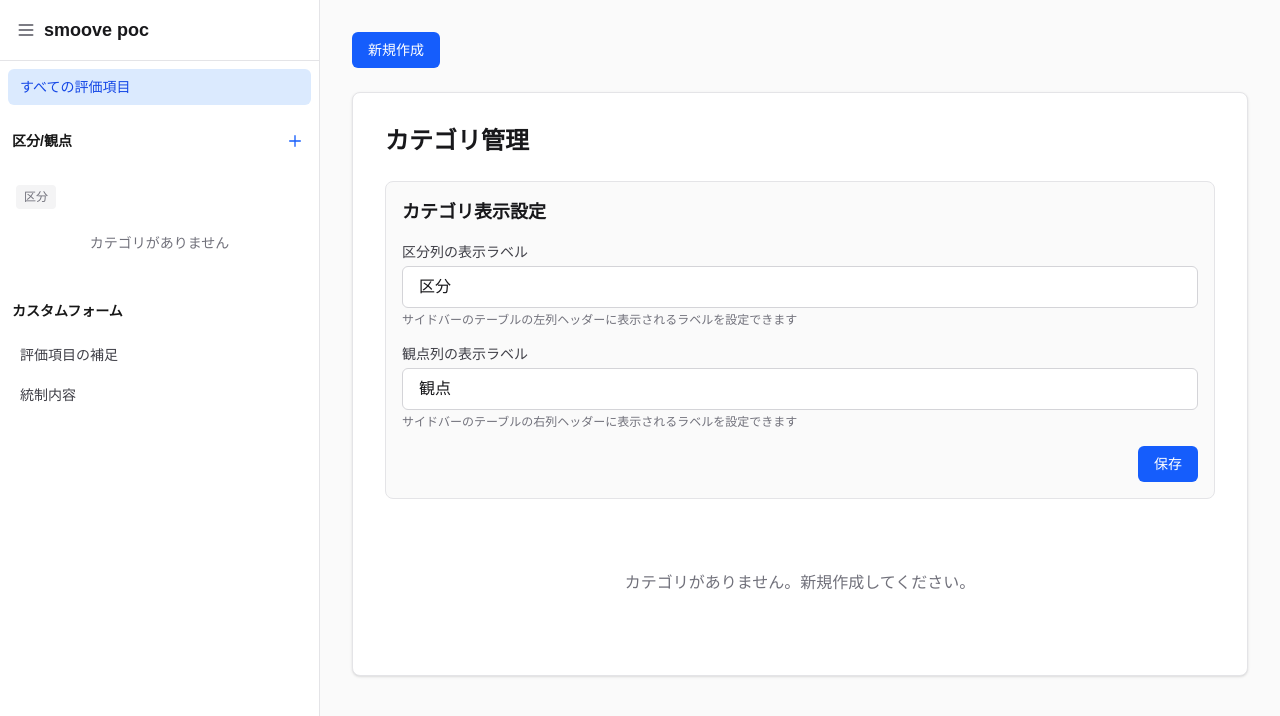
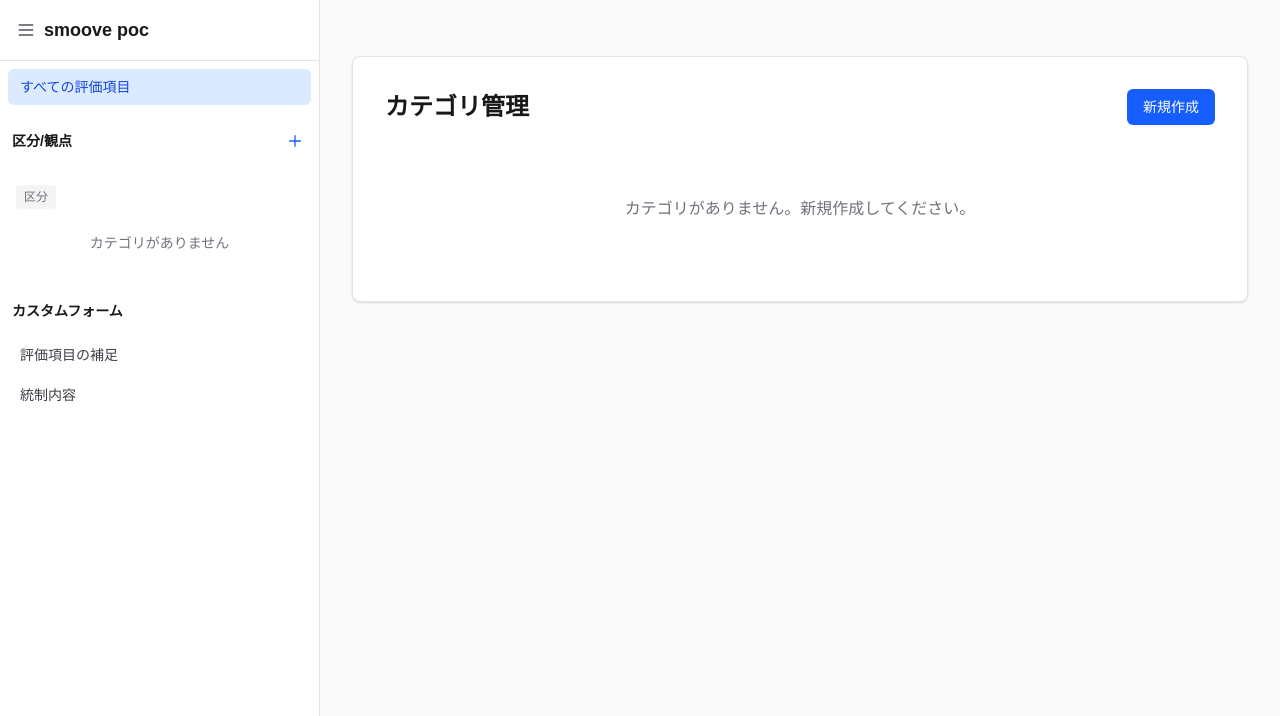
Before and after one commit to takahashi-tosh/flexible-checklist, a Next.js app: page / in a window 1280 px wide. Both pictures are taken after a click on the button "カテゴリを管理". Shown: the top 716 px of the page. Built offline with nearby package versions, Linux system fonts and the light colour scheme.

Commit message:
[modify] ui

```diff
--- a/app/components/CategorySettingsForm.tsx
+++ b/app/components/CategorySettingsForm.tsx
@@ -31,7 +31,7 @@ export default function CategorySettingsForm({ onUpdate }: CategorySettingsFormP
       <h3 className="text-lg font-semibold text-zinc-900 dark:text-zinc-100 mb-4">
         カテゴリ表示設定
       </h3>
-      <div>
+      {/* <div>
         <label htmlFor="parentColumnLabel" className="block text-sm font-medium text-zinc-700 dark:text-zinc-300 mb-1">
           区分列の表示ラベル
         </label>
@@ -62,7 +62,7 @@ export default function CategorySettingsForm({ onUpdate }: CategorySettingsFormP
         <p className="mt-1 text-xs text-zinc-500 dark:text-zinc-400">
           サイドバーのテーブルの右列ヘッダーに表示されるラベルを設定できます
         </p>
-      </div>
+      </div> */}
       <div className="flex gap-2 justify-end">
         <button
           type="submit"
--- a/app/page.tsx
+++ b/app/page.tsx
@@ -75,7 +75,33 @@ export default function Home() {
 
   // 選択されたカテゴリに基づいて評価項目をフィルタリング
   const filteredItems = selectedCategoryId
-    ? items.filter(item => item.categoryId === selectedCategoryId)
+    ? (() => {
+        const selectedCat = getCategoryById(selectedCategoryId);
+        if (!selectedCat) return items.filter(item => item.categoryId === selectedCategoryId);
+
+        // 選択されたカテゴリが親カテゴリ（区分）の場合
+        if (!selectedCat.parentId) {
+          // その区分に直接紐づいている評価項目を取得
+          const directItems = items.filter(item => item.categoryId === selectedCategoryId);
+
+          // その区分の子カテゴリ（観点）に紐づいている評価項目を取得
+          const childCategories = categories.filter(cat => cat.parentId === selectedCategoryId);
+          const childCategoryIds = childCategories.map(cat => cat.id);
+          const childItems = items.filter(item => item.categoryId && childCategoryIds.includes(item.categoryId));
+
+          // 両方を結合（重複を排除）
+          const allItems = [...directItems];
+          childItems.forEach(item => {
+            if (!allItems.find(i => i.id === item.id)) {
+              allItems.push(item);
+            }
+          });
+          return allItems;
+        }
+
+        // 選択されたカテゴリが子カテゴリ（観点）の場合は、そのまま
+        return items.filter(item => item.categoryId === selectedCategoryId);
+      })()
     : items;
 
   // 選択されたカテゴリの情報を取得
@@ -495,18 +521,6 @@ export default function Home() {
         <div className={`${viewMode === 'items' ? 'min-w-fit' : 'max-w-6xl mx-auto'} px-4 py-8 sm:px-6 lg:px-8`}>
           {/* ヘッダー */}
           <div className="mb-6 flex justify-between items-center">
-            {viewMode === 'categories' && !showForm && (
-              <button
-                onClick={() => {
-                  setEditingCategory(null);
-                  setEditingSupplementalInfoTemplate(null);
-                  setShowForm(true);
-                }}
-                className="px-4 py-2 text-sm font-medium text-white bg-blue-600 dark:bg-blue-500 rounded-md hover:bg-blue-700 dark:hover:bg-blue-600 transition-colors"
-              >
-                新規作成
-              </button>
-            )}
             {viewMode === 'supplemental-info-templates' && !showForm && supplementalInfoTemplates.length === 0 && (
               <button
                 onClick={() => {
@@ -639,9 +653,23 @@ export default function Home() {
           {/* カテゴリ管理ビュー */}
           {viewMode === 'categories' && (
             <div className="bg-white dark:bg-zinc-900 rounded-lg shadow-sm border border-zinc-200 dark:border-zinc-800 p-6 sm:p-8">
-              <h1 className="text-2xl font-bold text-zinc-900 dark:text-zinc-100 mb-6">
-                カテゴリ管理
-              </h1>
+              <div className="flex justify-between items-center mb-6">
+                <h1 className="text-2xl font-bold text-zinc-900 dark:text-zinc-100">
+                  カテゴリ管理
+                </h1>
+                {!showForm && (
+                  <button
+                    onClick={() => {
+                      setEditingCategory(null);
+                      setEditingSupplementalInfoTemplate(null);
+                      setShowForm(true);
+                    }}
+                    className="px-4 py-2 text-sm font-medium text-white bg-blue-600 dark:bg-blue-500 rounded-md hover:bg-blue-700 dark:hover:bg-blue-600 transition-colors"
+                  >
+                    新規作成
+                  </button>
+                )}
+              </div>
 
               {showForm ? (
                 <div className="mb-6">
@@ -656,13 +684,13 @@ export default function Home() {
                 </div>
               ) : (
                 <>
-                  <div className="mb-6">
+                  {/* <div className="mb-6">
                     <CategorySettingsForm
                       onUpdate={() => {
                         setSidebarRefreshTrigger(prev => prev + 1);
                       }}
                     />
-                  </div>
+                  </div> */}
                   <CategoryList
                     categories={categories}
                     onEdit={handleCategoryEdit}
```
